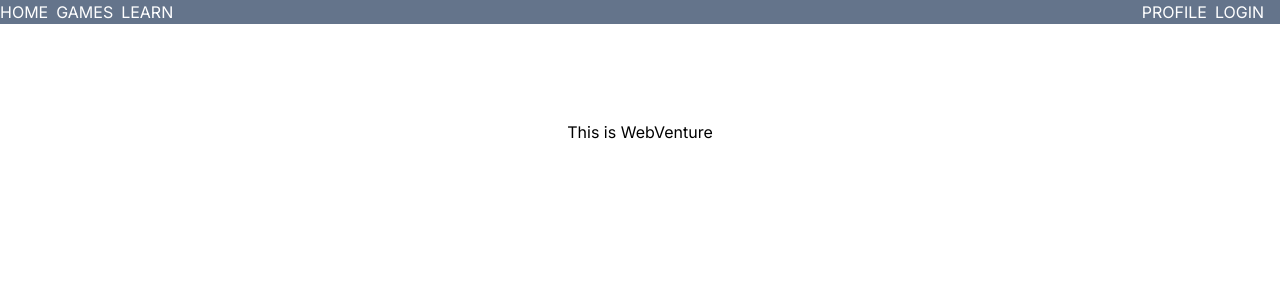
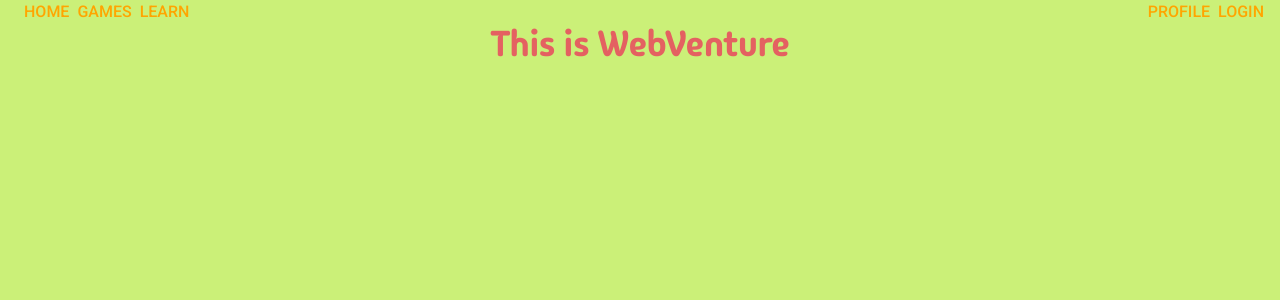
Before and after one commit to msionut28/webVenture-quest, a Next.js app: page / in a window 1280 px wide. Shown: the top 300 px of the page. Built offline with nearby package versions, Linux system fonts and the light colour scheme.

Commit message:
navbar styling + fonts

```diff
--- a/app/globals.css
+++ b/app/globals.css
@@ -1,6 +1,18 @@
 @tailwind base;
 @tailwind components;
 @tailwind utilities;
+
+/* Fonts */
+
+@font-face {
+  font-family: 'madimione';
+  src: url('../public/fonts/madimi_one/MadimiOne-Regular.ttf') format('truetype');
+}
+
+.madimi {
+  font-family: 'madimione', sans-serif;
+}
+
 
 /* CSS Reset  */
 *,
@@ -14,19 +26,26 @@
 }
 
 :root {
-  /* --primary-color: rgb(25, 28, 15); */
+  --primary-colour: rgb(203, 240, 120);
+  --secondary-colour: rgb(228, 97, 97);
+  --link-colour: rgb(255, 165, 0);
+  --hover-colour: rgb(255, 224, 211);
+  --accent-colour: rgb(255, 165, 0);
+  --shadows-colour: rgb(230, 126, 0);
 }
 
 body {
   line-height: 1.5;
   -webkit-font-smoothing: antialiased;
-  /* background: var(--primary-color); */
+  background-color: var(--primary-colour);
+  color: var(--secondary-colour);
+  font-family: 'madimione';
   /* background: rgb(22, 22, 22); */
   /* color: white; */
 }
 
 a {
-  color: white;
+  color: var(--link-colour);
   /* text-decoration: none; */
 }
 
--- a/app/layout.tsx
+++ b/app/layout.tsx
@@ -1,9 +1,9 @@
 import type { Metadata } from "next";
-import { Inter } from "next/font/google";
+import { Roboto } from "next/font/google";
 import "./globals.css";
 import Navbar from "../components/Navbar/Navbar"
 
-const inter = Inter({ subsets: ["latin"] });
+const roboto = Roboto({ subsets: ["latin"], weight: '500' });
 
 export const metadata: Metadata = {
   title: "Webventure",
@@ -17,7 +17,7 @@ export default function RootLayout({
 }>) {
   return (
     <html lang="en">
-      <body className={inter.className}>
+      <body className={roboto.className}>
         <Navbar/>
         {children}
         </body>
--- a/app/page.tsx
+++ b/app/page.tsx
@@ -1,7 +1,7 @@
 export default function Home() {
   return (
-    <main className="flex min-h-screen flex-col items-center justify-between p-24">
-      <div>This is WebVenture</div>
+    <main className="flex justify-center items-center">
+        <h1 className="text-4xl madimi">This is WebVenture</h1>
     </main>
   );
 }
--- a/components/Navbar/Navbar.tsx
+++ b/components/Navbar/Navbar.tsx
@@ -2,22 +2,24 @@ import Link from "next/link";
 
 const Navbar = () => {
   return (
-    <div className="w-full h-2/6 bg-slate-500 gap-2 flex">
+    <div className="w-full h-2/6 flex">
+      <div className="ml-6 gap-2 flex">
         <Link href="/">
-        <button>HOME</button>
+          <button className="roboto">HOME</button>
         </Link>
         <Link href="/games">
-        <button>GAMES</button>
+          <button className="roboto">GAMES</button>
         </Link>
         <Link href="/learn">
-        <button>LEARN</button>
+          <button className="roboto">LEARN</button>
         </Link>
+      </div>
       <div className="ml-auto mr-4 flex gap-2">
         <Link href="/profile">
-        <button>PROFILE</button>
+          <button className="roboto">PROFILE</button>
         </Link>
         <Link href="/login">
-        <button>LOGIN</button>
+          <button className="roboto">LOGIN</button>
         </Link>
       </div>
     </div>
```
Also changed, not shown: public/fonts/madimi_one/MadimiOne-Regular.ttf (added), public/fonts/madimi_one/OFL.txt (added). Lines whose indentation alone changed are shown as unchanged.
